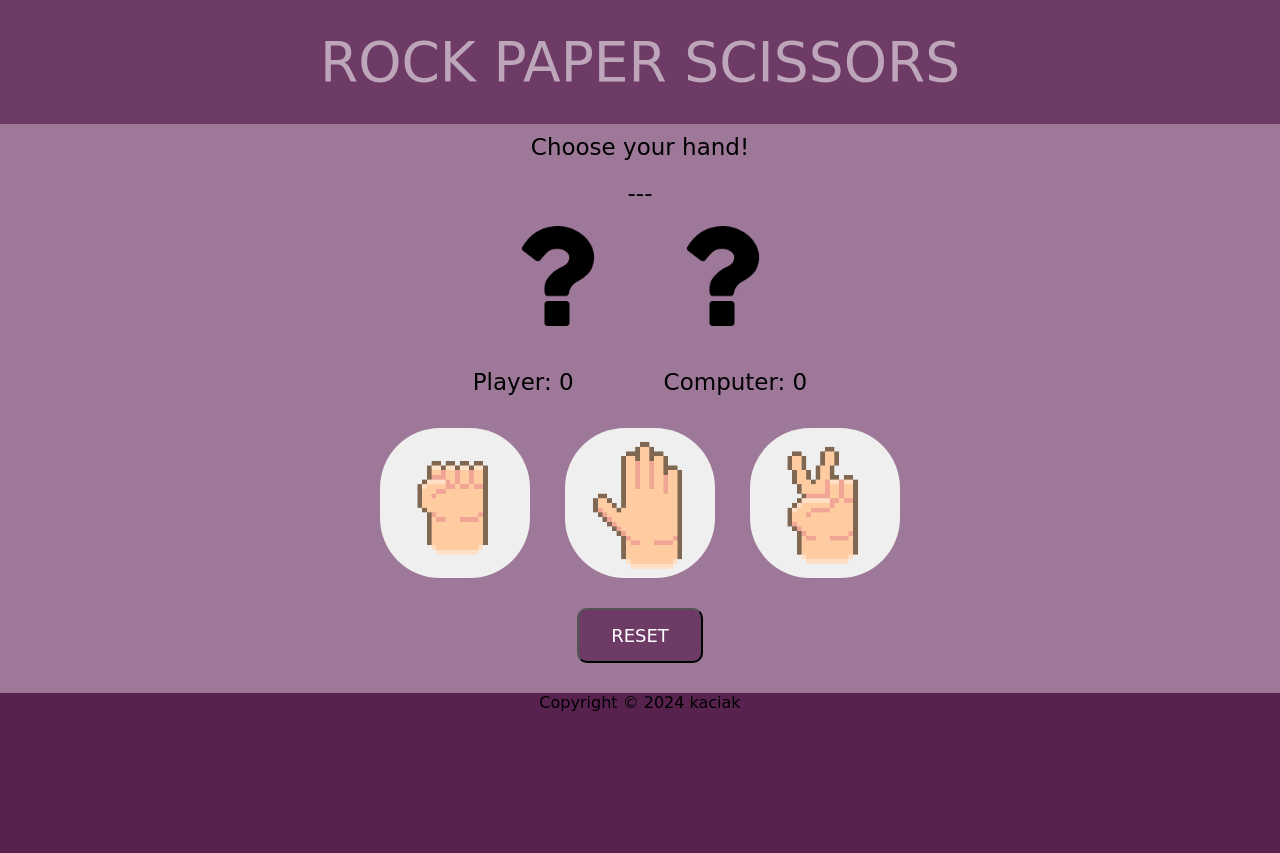
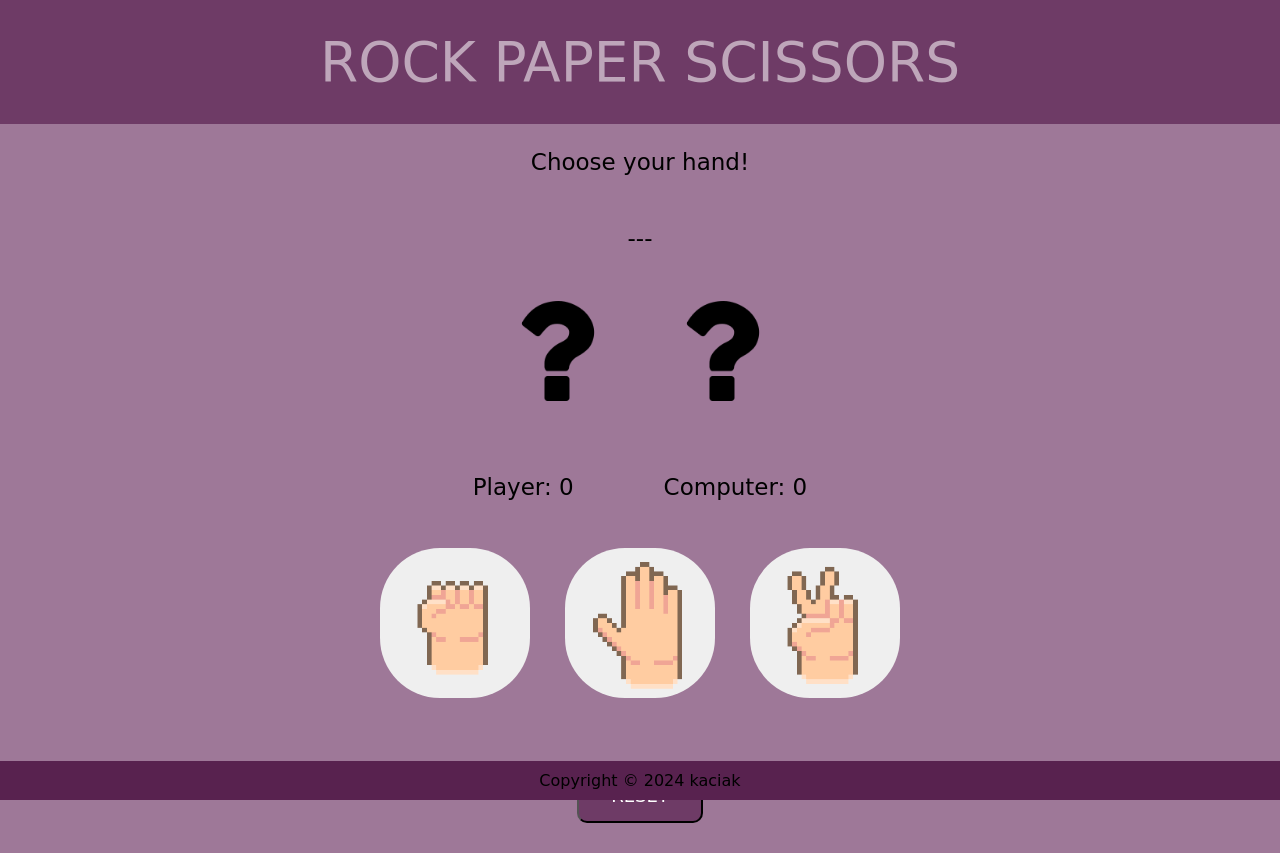
Before and after one commit to kaciakk/rock-paper-scissors-2, a plain HTML site: page index.html in a window 1280 px wide. Before the commit the page ends 800 px from the top, so only its background shows below. Drawn offline with Linux system fonts and the light colour scheme.

Commit message:
Add files via upload

```diff
--- a/style.css
+++ b/style.css
@@ -1,5 +1,5 @@
 body{
-    background-color: #58224F;
+    background-color: #9E7898;
     font-family: 'Press Start 2P', cursive;
     margin:0;
 }
@@ -25,7 +25,7 @@ body{
 #score{
     display: flex;
     justify-content: center;
-    padding: 10px;
+    padding: 25px;
     font-size: 23px;
     margin: 0;
     gap:65px
@@ -101,7 +101,7 @@ body{
    #button-reset {
     display: flex;
     justify-content: center;
-    padding-top: 30px;
+    padding-top: 70px;
     padding-bottom: 30px;
 }
 
@@ -120,17 +120,23 @@ body{
     background-color: #9E7898;
 }
 
-.footer{
+.footer {
+    position: fixed;
+    bottom: 0;
+    width: 100%;
     display: flex;
     justify-content: center;
     text-align: center;
+    padding: 10px 0;
+    background-color: #58224F;
+}
 
-}
-.footer a{
+.footer a {
     color: black;
     text-decoration: none;
 
 }
+
 
 @media only screen and (max-width: 768px) {
     /* Adjustments for smaller screens */
@@ -164,4 +170,7 @@ body{
     #reset-game {
         font-size: 16px;
     }
+    .footer{
+        display: none;
+    }
 }
```
